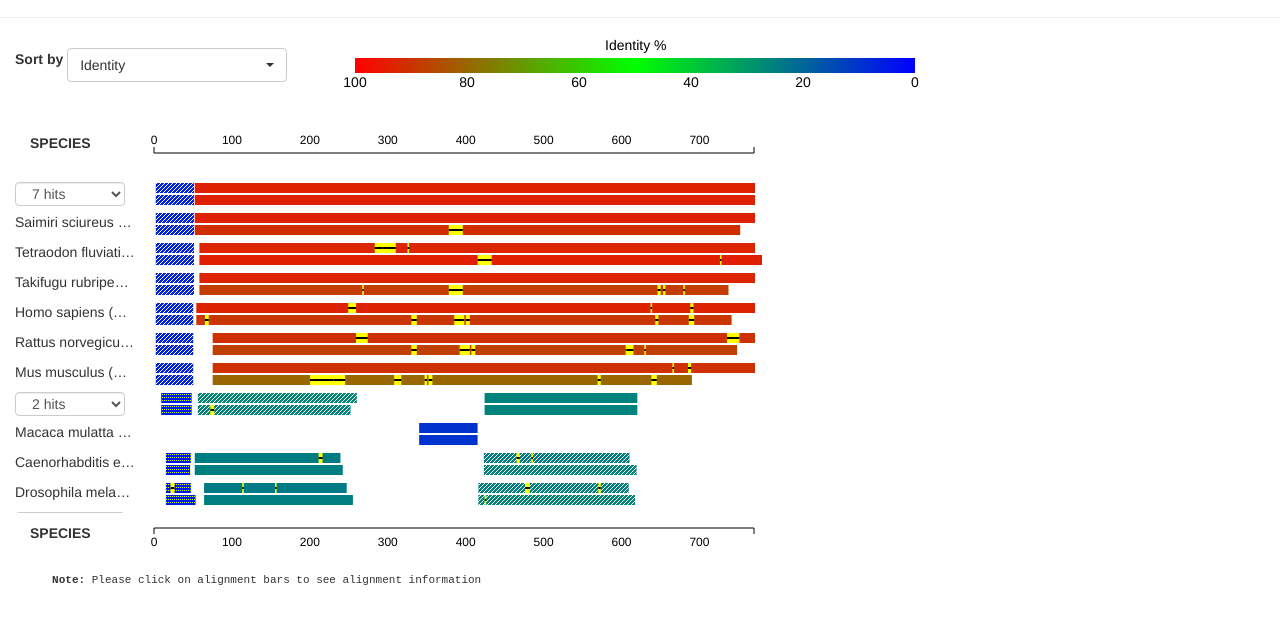
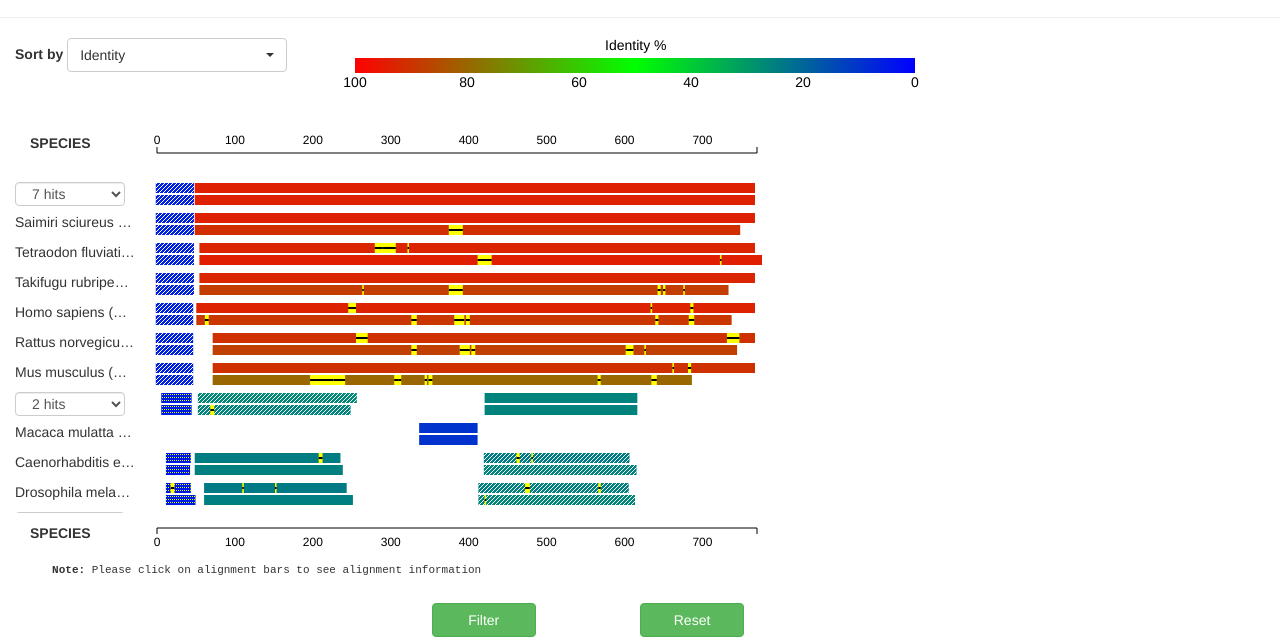
Before and after one commit to MadhukarSP/biojs-vis-UniprotProteinAlignment, a plain HTML site: page index.html in a window 1280 px wide. Shown: the part 56-700 px from the top of the page. Drawn offline with nearby package versions, Linux system fonts and the light colour scheme.

Commit message:
Alignment issues have been addressed

```diff
--- a/css/common.css
+++ b/css/common.css
@@ -193,5 +193,5 @@ select.form-control {
 }
 
 .bootstrap-select {
-    margin-top: 10px;
+    margin-top: 0px;
 }
--- a/index.html
+++ b/index.html
@@ -76,26 +76,30 @@
 
 
 <div class="col-md-7" style="min-width: 800px">
-    <div class="col-md-1"><strong> SPECIES</strong></div>
-    <div id="xAxis_at_top" class="col-md-7"></div>
-    <div class="col-md-4"> </div>
+
+
+    <div class="col-md-12">
+        <div><strong> SPECIES</strong></div>
+        <div id="xAxis_at_top" style="margin-top: -20px"></div>
+    </div>
 
     <div class="outer col-md-12">
         <div id="wrapper" class="wrapperMargin"></div>
     </div>
 
-    <div class="col-md-1" style="padding-top: 10px"><strong> SPECIES</strong></div>
-    <div id="xAxis_at_bottom" class="col-md-7" style="padding-top: 10px"></div>
-    <div class="col-md-4" style="padding-top: 10px"> </div>
+    <div class="col-md-12">
+        <div style="margin-top: 10px"><strong> SPECIES</strong></div>
+        <div id="xAxis_at_bottom" style="margin-top: -20px"></div>
+    </div>
 
 </div>
 
 
-<div class="rightTable col-md-5" style="min-width: 350px; min-height: 100px; margin-top: 20px; margin-bottom: 20px;"> <!--style="border:1px solid #eeeeee;border-radius: 10px"-->
+<div class="rightTable col-md-5" style="min-width: 350px; min-height: 20px; margin-top: 10px; margin-bottom: 10px; overflow-x: auto"> <!--style="border:1px solid #eeeeee;border-radius: 10px"-->
     <div id="note" class="text-center" style="display: inherit">
         <strong>Note:</strong> Please click on alignment bars to see alignment information
     </div>
-    <div id="tableWrapper" style="display: none">
+    <div id="tableWrapper" style="display: none; min-width: 350px;">
         <p style="padding-left: 8px"><strong>ALIGNMENT INFORMATION</strong></p>
         <p id="defValue" style="padding-left: 8px"></p>
         <table class="table">
@@ -122,7 +126,7 @@
             </tr>
             </tbody>
         </table>
-        <table class="table" id="sequenceInfo">
+        <table class="table" id="sequenceInfo" style="min-width: 350px;">
             <caption style="padding-left: 8px">SEQUENCE INFORMATION</caption>
             <thead>
             <tr>
@@ -138,14 +142,16 @@
     </div>
 </div>
 
+<div class="col-md-12" style="margin-top: 10px; margin-bottom: 10px;">
+    <button type="button" id="redraw"  class="col-md-offset-4 col-md-1 btn btn-success "> Filter </button>
+    <button type="button" id="reset"  class="col-md-offset-1 col-md-1 btn btn-success"> Reset </button>
+</div>
+
 <!--<hr/>-->
 <div id="checkboxSelection"></div>
 
 <!--<hr/>-->
-<div class="col-md-12">
-    <button type="button" id="redraw"  class="col-md-offset-4 col-md-1 btn btn-success "> Filter </button>
-    <button type="button" id="reset"  class="col-md-offset-1 col-md-1 btn btn-success"> Reset </button>
-</div>
+
 
 
 
--- a/js/common.js
+++ b/js/common.js
@@ -43,10 +43,10 @@ var QueryBarY_translate = 10;
 var QueryTextX_translate = 140;
 var QueryTextY_translate = 10;
 
-var x_axis_top_x_translate = 60;
+var x_axis_top_x_translate = 127;
 var x_axis_top_y_translate = 20;
 
-var x_axis_bottom_x_translate = 60;
+var x_axis_bottom_x_translate = 127;
 var x_axis_bottom_y_translate = 5;
 
 var QueryDropDownX_translate = 0;
```
